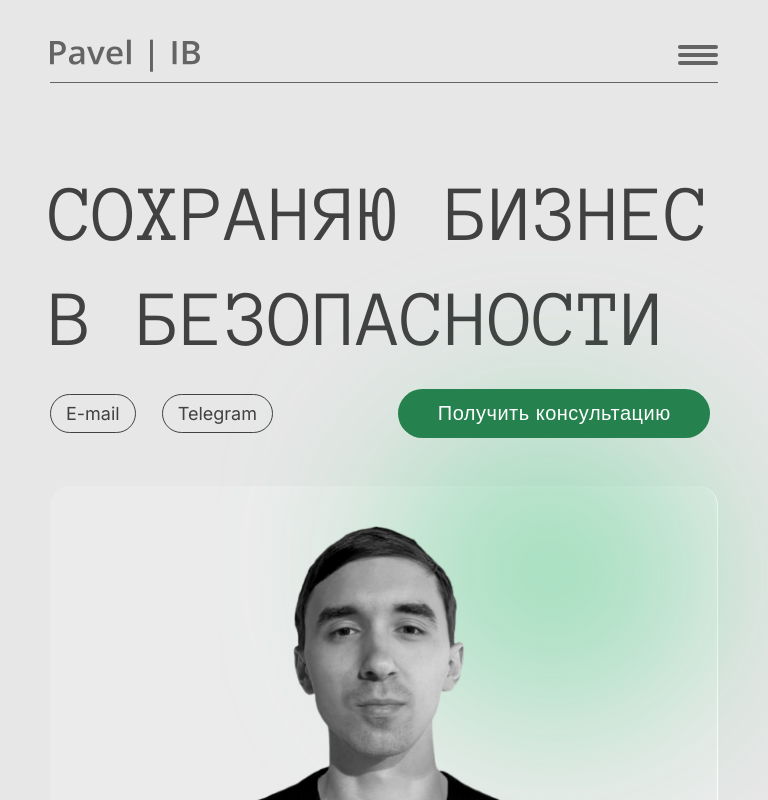
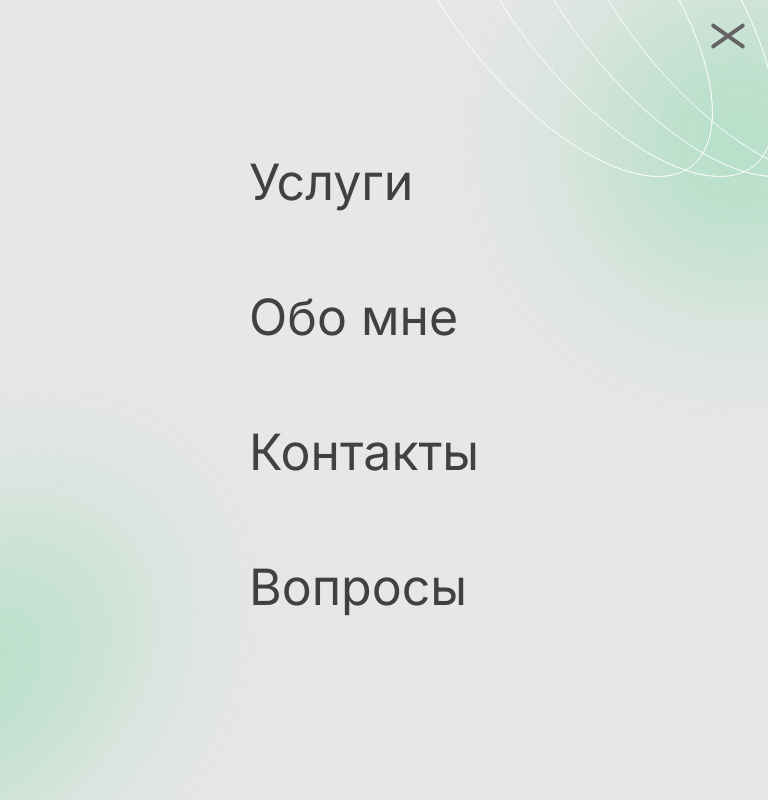
Before and after one commit to Usapix/pavel-ib, a React (Create React App) app: page / in a window 768 px wide. Both pictures are taken after a click on the button 698 px from the left and 55 px from the top of the page. Shown: the top 800 px of the page. Built offline with nearby package versions, Linux system fonts and the light colour scheme.

Commit message:
feat: add burger menu functionality and fix the size of the header on smartphones

```diff
--- a/src/sections/About/About.js
+++ b/src/sections/About/About.js
@@ -3,7 +3,7 @@ import Expander from "../../components/Expander/Expander";
 
 function About() {
   return (
-    <section className="about-me section-wrap">
+    <section id="about" className="about-me section-wrap">
       <div className="container">
         <h2 className="about-me__title title">
           Как я рос, <span className="break-line">рос и вырос</span>
--- a/src/sections/Contacts/Contacts.js
+++ b/src/sections/Contacts/Contacts.js
@@ -3,7 +3,7 @@ import Expander from "../../components/Expander/Expander";
 
 function Contacts() {
   return (
-    <section className="contacts section-wrap">
+    <section id="contacts" className="contacts section-wrap">
       <div className="container">
         <div className="contacts__main-wrapper">
           <svg className="contacts__glare contacts__glare--320" width="131" height="262" viewBox="0 0 131 262" fill="none" xmlns="http://www.w3.org/2000/svg">
--- a/src/sections/Header/Header.js
+++ b/src/sections/Header/Header.js
@@ -1,6 +1,18 @@
 import React from "react";
 
+function toggleMenu() {
+  const button = document.querySelector('.main-header__burger')
+  const menu = document.querySelector('.main-header__navigation')
+  const links = document.querySelectorAll('.main-header__navigation-link')
+  const body = document.querySelector('body')
+
+  button.classList.toggle('main-header__burger--opened')
+  menu.classList.toggle('main-header__navigation--opened')
+  body.classList.toggle('off-scroll')
+}
+
 function Header() {
+
   return (
     <header className="main-header">
       <div className="container">
@@ -34,30 +46,58 @@ function Header() {
             </svg>
           </div>
           <nav className="main-header__navigation">
+            <svg className="main-header__nav-glare" width="400" height="468" viewBox="0 0 400 468" fill="none" xmlns="http://www.w3.org/2000/svg">
+              <g filter="url(#filter0_f_468_651)">
+              <ellipse cx="138.348" cy="134.155" rx="138.348" ry="134.155" transform="matrix(0.943883 0.33028 -0.332879 0.94297 286.314 -29)" fill="#3BCC7C" fill-opacity="0.4"/>
+              </g>
+              <path d="M343.107 129.498C337.439 164.093 314.352 179.402 281.469 176.031C248.595 172.662 206 150.62 161.485 110.675C116.969 70.7296 78.9974 20.4768 53.588 -28.4528C28.1713 -77.3965 15.3765 -124.903 21.0445 -159.498C26.7125 -194.093 49.7991 -209.402 82.6825 -206.031C115.556 -202.662 158.151 -180.62 202.666 -140.675C247.182 -100.73 285.154 -50.4768 310.563 -1.54725C335.98 47.3965 348.775 94.9033 343.107 129.498Z" stroke="white"/>
+              <path d="M405.013 129.498C399.345 164.093 376.258 179.402 343.375 176.031C310.501 172.662 267.907 150.62 223.391 110.675C178.876 70.7296 140.904 20.4768 115.494 -28.4528C90.0775 -77.3965 77.2828 -124.903 82.9507 -159.498C88.6187 -194.093 111.705 -209.402 144.589 -206.031C177.463 -202.662 220.057 -180.62 264.572 -140.675C309.088 -100.73 347.06 -50.4768 372.469 -1.54725C397.886 47.3965 410.681 94.9033 405.013 129.498Z" stroke="white"/>
+              <path d="M459.339 129.498C453.671 164.093 430.584 179.402 397.701 176.031C364.827 172.662 322.233 150.62 277.717 110.675C233.202 70.7296 195.23 20.4768 169.82 -28.4528C144.404 -77.3965 131.609 -124.903 137.277 -159.498C142.945 -194.093 166.031 -209.402 198.915 -206.031C231.789 -202.662 274.383 -180.62 318.898 -140.675C363.414 -100.73 401.386 -50.4768 426.795 -1.54725C452.212 47.3965 465.007 94.9033 459.339 129.498Z" stroke="white"/>
+              <path d="M513.665 129.498C507.997 164.093 484.911 179.402 452.027 176.031C419.153 172.662 376.559 150.62 332.044 110.675C287.528 70.7296 249.556 20.4768 224.147 -28.4528C198.73 -77.3965 185.935 -124.903 191.603 -159.498C197.271 -194.093 220.358 -209.402 253.241 -206.031C286.115 -202.662 328.709 -180.62 373.225 -140.675C417.74 -100.73 455.712 -50.4768 481.122 -1.54725C506.538 47.3965 519.333 94.9033 513.665 129.498Z" stroke="white"/>
+              <defs>
+              <filter id="filter0_f_468_651" x="44.1953" y="-181.343" width="656.092" height="649.081" filterUnits="userSpaceOnUse" color-interpolation-filters="sRGB">
+              <feFlood flood-opacity="0" result="BackgroundImageFix"/>
+              <feBlend mode="normal" in="SourceGraphic" in2="BackgroundImageFix" result="shape"/>
+              <feGaussianBlur stdDeviation="95" result="effect1_foregroundBlur_468_651"/>
+              </filter>
+              </defs>
+            </svg>
+            <svg className="main-header__nav-glare main-header__nav-glare--2" width="314" height="689" viewBox="0 0 314 689" fill="none" xmlns="http://www.w3.org/2000/svg">
+              <g filter="url(#filter0_f_468_640)">
+              <ellipse cx="-25.1638" cy="344.85" rx="193.303" ry="92.2585" transform="rotate(-46.6096 -25.1638 344.85)" fill="#3BCC7C" fill-opacity="0.4"/>
+              </g>
+              <defs>
+              <filter id="filter0_f_468_640" x="-363.953" y="0.705078" width="677.578" height="688.29" filterUnits="userSpaceOnUse" color-interpolation-filters="sRGB">
+              <feFlood flood-opacity="0" result="BackgroundImageFix"/>
+              <feBlend mode="normal" in="SourceGraphic" in2="BackgroundImageFix" result="shape"/>
+              <feGaussianBlur stdDeviation="95" result="effect1_foregroundBlur_468_640"/>
+              </filter>
+              </defs>
+            </svg>
             <ul className="main-header__navigation-list">
               <li className="main-header__navigation-item">
-              <a href="" className="main-header__navigation-link">
+              <a href="#testing" className="main-header__navigation-link" onClick={toggleMenu}>
                 Услуги
               </a>
               </li>
               <li className="main-header__navigation-item">
-              <a href="" className="main-header__navigation-link">
+              <a href="#about" className="main-header__navigation-link" onClick={toggleMenu}>
                 Обо мне
               </a>
               </li>
               <li className="main-header__navigation-item">
-              <a href="" className="main-header__navigation-link">
+              <a href="#contacts" className="main-header__navigation-link" onClick={toggleMenu}>
                 Контакты
               </a>
               </li>
               <li className="main-header__navigation-item">
-              <a href="" className="main-header__navigation-link">
+              <a href="#questions" className="main-header__navigation-link" onClick={toggleMenu}>
                 Вопросы
               </a>
               </li>
             </ul>
           </nav>
-          <button className="main-header__burger">
+          <button className="main-header__burger" onClick={toggleMenu}>
             <span></span>
             <span></span>
             <span></span>
--- a/src/sections/Header/Header.scss
+++ b/src/sections/Header/Header.scss
@@ -3,8 +3,8 @@
 }
 
 .main-header__logo {
-  width: 80px;
-  height: 19px;
+  width: 150px;
+  height: 35px;
 }
 
 .main-header__logo svg {
@@ -13,8 +13,6 @@
 }
 
 .main-header__content-wrapper {
-  position: relative;
-
   display: flex;
   justify-content: space-between;
   padding-bottom: 7px;
@@ -30,48 +28,139 @@
 
 .main-header__navigation {
   display: none;
+
+  .main-header__nav-glare {
+    display: none;
+  }
+
+  @media (max-width: 940px) {
+    &--opened {
+      position: fixed;
+      left: 0;
+      top: 0;
+      z-index: 1;
+
+      overflow: scroll;
+
+      display: block;
+      width: 100vw;
+      min-width: 320px;
+      height: 100vh;
+
+      text-decoration: none;
+
+      background-color: $light-main-background;
+
+      .main-header__navigation-list {
+        display: flex;
+        flex-direction: column;
+        gap: 70px;
+        padding: 0 90px;
+        margin: 0 auto;
+        margin-top: 170px;
+
+        list-style: none;
+
+        @media (min-width: 600px) {
+          width: 350px;
+          margin-top: 150px;
+          padding: 0 40px;
+        }
+      }
+
+      .main-header__navigation-link {
+        position: relative;
+        z-index: 2;
+
+        font-size: 40px;
+        text-decoration: none;
+        line-height: 130%;
+        color: $light-title-color;
+
+        @media (min-width: 450px) {
+          font-size: 40px;
+        }
+
+        @media (min-width: 740px) {
+          font-size: 50px;
+        }
+      }
+
+      .main-header__nav-glare {
+        position: absolute;
+
+        right: 0;
+        top: 0;
+
+        display: block;
+
+        &--2 {
+          left: 0;
+          right: auto;
+          top: auto;
+          bottom: -220px;
+        }
+      }
+    }
+  }
 }
 
 .main-header__burger {
+  position: relative;
+  z-index: 2;
+
   display: flex;
   flex-direction: column;
   flex-shrink: 0;
   flex-grow: 0;
-  width: 30px;
+  justify-content: center;
+  width: 40px;
+  height: 32px;
   gap: 4px;
   padding: 0;
+
+  -webkit-tap-highlight-color: rgba(0, 0, 0, 0);
 
   background-color: transparent;
   border: none;
   cursor: pointer;
-}
 
-.main-header__burger span {
-  display: block;
-  width: 100%;
-  height: 2px;
-
-  border-radius: 2px;
-  background-color: $light-main-text;
-}
-
-@media (min-width: 500px) {
-  .main-header__logo {
-    width: 150px;
-    height: 35px;
-  }
-
-  .main-header__burger {
-    justify-content: center;
-    width: 40px;
-    height: 32px;
-  }
-
-  .main-header__burger span {
+  span {
+    display: block;
+    width: 100%;
     height: 4px;
 
     border-radius: 2px;
     background-color: $light-main-text;
+
+    transition: transform 0.3s;
+  }
+
+  &--opened {
+    position: fixed;
+    top: 20px;
+    right: 20px;
+
+    span {
+      position: absolute;
+      top: 14px;
+
+      @media (min-width: 500px) {
+        top: 14px;
+      }
+    }
+
+    span:nth-child(1) {
+      transform: rotate(35deg);
+    }
+
+    span:nth-child(2) {
+      display: none;
+    }
+
+    span:nth-child(3) {
+      transform: rotate(-35deg);
+    }
   }
 }
 
@@ -85,7 +174,7 @@
   }
 }
 
-@media (min-width: 940px) {
+@media (min-width: 941px) {
   .main-header {
     padding-top: 21px;
   }
--- a/src/sections/Questions/Questions.js
+++ b/src/sections/Questions/Questions.js
@@ -3,7 +3,7 @@ import Expander from "../../components/Expander/Expander";
 
 function Questions() {
   return (
-    <section className="questions section-wrap">
+    <section id="questions" className="questions section-wrap">
       <div className="container">
         <h2 className="questions__title title">
           Что спрашивают <span className="break-line">чаще всего?</span>
--- a/src/sections/Testing/Testing.js
+++ b/src/sections/Testing/Testing.js
@@ -2,7 +2,7 @@ import React from "react";
 
 function Testing() {
   return (
-    <section className="testing section-wrap">
+    <section id="testing" className="testing section-wrap">
       <div className="container">
         <div className="testing__wrapper">
           <h2 className="testing__title title">
--- a/src/styles/index.scss
+++ b/src/styles/index.scss
@@ -6,6 +6,8 @@
 
 html {
   font-family: "Inter";
+
+  scroll-behavior: smooth;
 }
 
 body {
@@ -71,6 +73,10 @@ body {
 
 .break-line {
   display: block;
+}
+
+.off-scroll {
+  overflow: hidden;
 }
 
 .alt-button {
```
Also changed, not shown: src/sections/Header/images/glare.svg (added).
